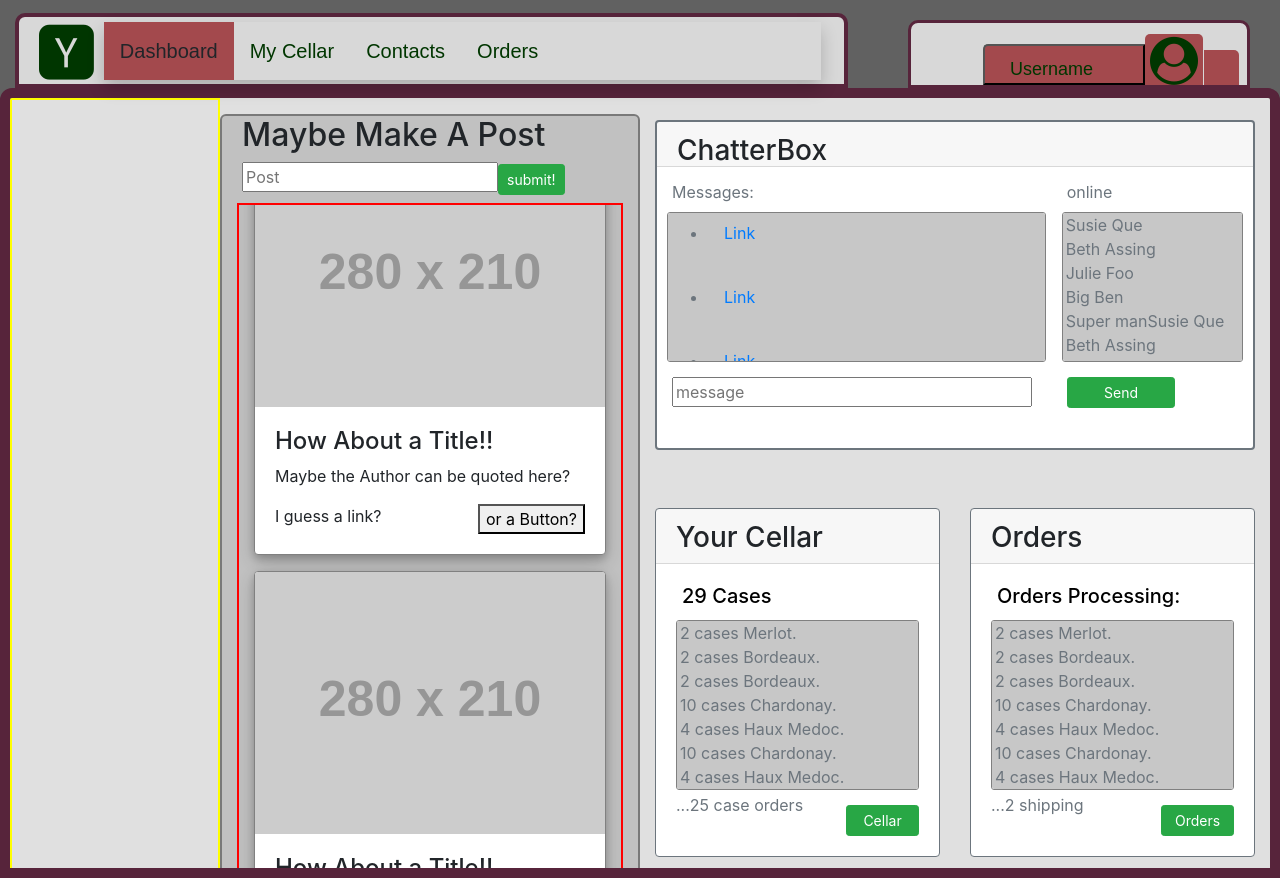
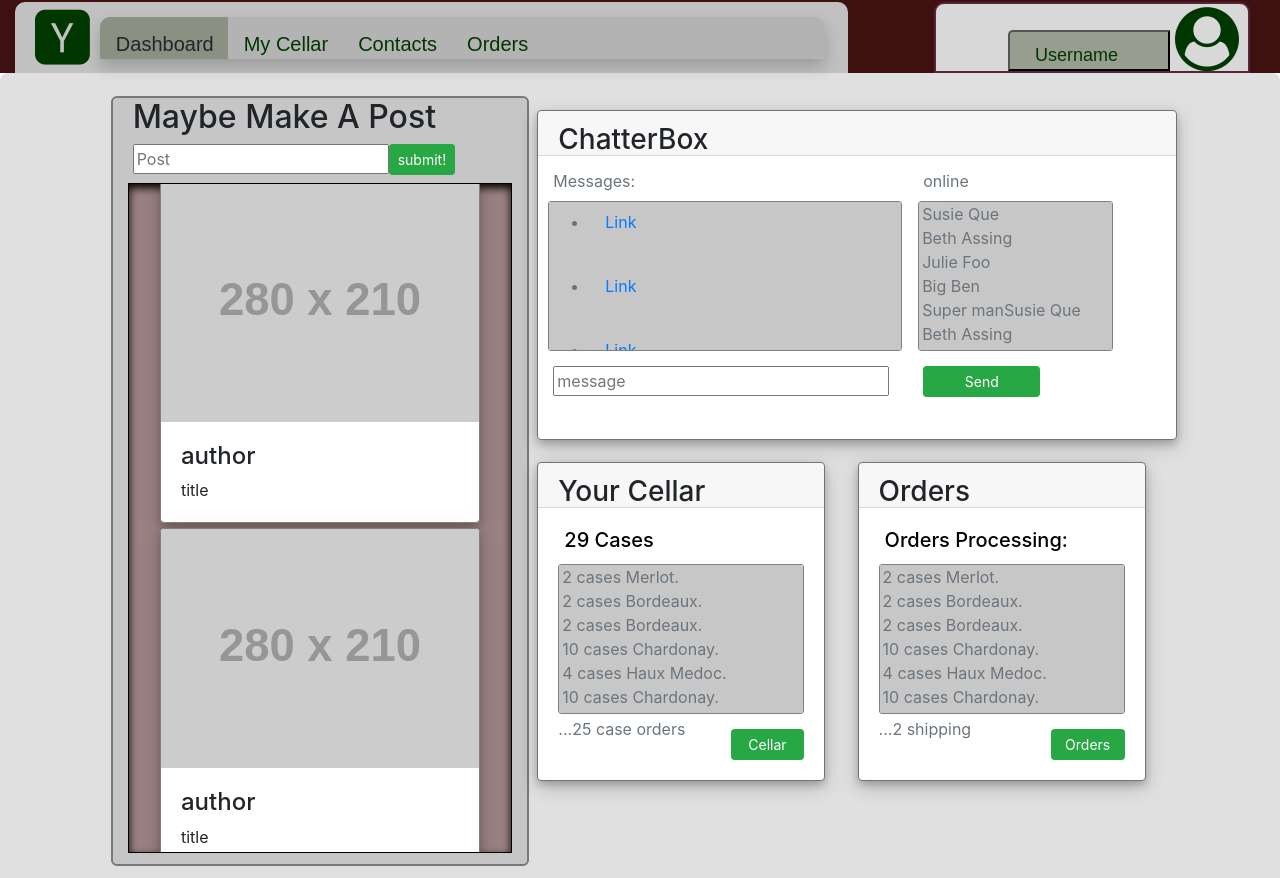
Before and after one commit to stefangreene/project2, a Node server app: page /admin in a window 1280 px wide. Run offline with Node 20, Linux system fonts and the light colour scheme; the visitor is signed in with stand-in values (Sample User, id 1); grey boxes labelled with a size stand in for pictures from a placeholder-image service; data that the repository does not hold is empty; some libraries are stand-ins or nearby versions.

Commit message:
frdiay at library

```diff
--- a/models/user.js
+++ b/models/user.js
@@ -17,7 +17,7 @@
     },
 
     profileUrl: {
-      type: Sequelize.STRING,
+      type: Sequelize.STRING
     },
 
     email: {
--- a/public/styles/dashboard-content.css
+++ b/public/styles/dashboard-content.css
@@ -1,27 +1,69 @@
 
 /*navigation and media responsive bootstrap elements*/
 html, body{
-    width: 100%; height: 100%; padding:5px 0 0 0; background-color: rgb(97, 97, 97)}
+    width: 100%;
+    height: 100%;
+    padding:1px 0 0 0;
+    background-color: rgb(63, 16, 16)
+}
+
 .admin-login{
-    display: flex; padding:0 4px 0 72px; margin-top:10px; background-color:rgb(216, 216, 216);  border-radius: 10px 10px 0 0; border: 3px solid rgb(87, 36, 59);}
+    display: flex;
+    padding:0 4px 0 72px;
+    background-color:rgb(216, 216, 216);
+    border-radius: 10px 10px 0 0;
+    border: 2px solid rgb(87, 36, 59);
+}
 
 /*icon*/
 #favicon{
-    color: rgb(0, 54, 0); margin: 3px 5px 0 5px;}
+    color: rgb(0, 54, 0);
+    margin: 3px 5px 0 5px;
+}
 
 /*Navbar Collapse*/
 #navigation-box {
-    display:flex; background-color:rgb(216, 216, 216); border: solid 4px rgb(87, 36, 59); border-radius: 10px 10px 0 0; margin-top:3px; float: left; z-index:2}
+    display:flex;
+    background-color:rgb(194, 193, 193);
+
+    border-radius: 10px 10px 0 0;
+    float: left; z-index:2
+}
 .topnav {
-  align-self: center; margin-left: 5px; margin-right:8px; width:100%; overflow: hidden; box-shadow: 0px 8px 16px 0px rgba(0,0,0,0.2); background-color: rgb(216, 216, 216)}
+  align-self: center;
+  margin-left: 5px;
+  margin-right:8px;
+  width:100%;
+  border-radius: 10px 10px 0 0;
+  overflow: hidden;
+  box-shadow: 0px 8px 16px 0px rgba(0,0,0,0.2);
+  background-color: rgb(180, 179, 179)
+}
 .topnav a {
-  float: left; display: block; color: #ffffff; font-family: Arial, Helvetica, sans-serif; font-size: 18px; font-weight: 200; color: rgb(0, 54, 0); padding: 14px 16px; text-decoration: none; font-size: 20px;}
+  float: left;
+  display: block;
+  color: #ffffff;
+  font-family: Arial, Helvetica, sans-serif;
+  font-size: 16px;
+  font-weight: 200;
+  color: rgb(0, 54, 0);
+  padding:12px 14px 0 16px;
+  text-decoration: none;
+  font-size: 20px;
+}
 .topnav a:hover {
-  background-color: rgb(200, 200, 200); color: black;}
+  background-color: rgb(200, 200, 200);
+  color: black;
+}
 .active {
-  background-color:rgba(136, 1, 7, 0.664); color:rgb(255, 255, 255);}
+  background-color:rgba(118, 128, 108, 0.664);
+  color:rgb(255, 255, 255);
+}
 .topnav .icon {
-  display: none;}
+  display: none;
+}
+
+
 
 @media screen and (max-width: 600px) {
 .topnav a:not(:first-child) {display: none;}
@@ -39,23 +81,99 @@
 
 
 /*Drop Down Admin */
-.logoutBumper{
-    width:35px; height:35px; margin:0 4px 0 1px; background-color: rgba(136, 1, 7, 0.664); border-radius: 0 5px 0 0;float: right; align-self: flex-end;}
+
 .userLogo{
-    background-color: rgba(136, 1, 7, 0.664); border-radius: 5px 5px 0 0; align-self: flex-end; float: right;}
+    border-radius: 5px 5px 0 0;
+    align-self: flex-end;
+    float: right;
+}
 .dropbtn {
-    background-color:  rgba(136, 1, 7, 0.664); font-family: Arial, Helvetica, sans-serif; font-size: 18px; font-weight: 200; color: rgb(0, 54, 0); padding: 10px 50px 0 25px; border-radius: 5px 0 0 0; cursor: pointer;}
+    background-color:rgba(118, 128, 108, 0.664);
+    color: #ffffff;
+    font-family: Arial, Helvetica, sans-serif;
+    font-size: 18px;
+    font-weight: 200;
+    color: rgb(0, 54, 0);
+    padding: 10px 50px 0 25px;
+    border-radius: 5px 0 0 0;
+    cursor: pointer;
+}
 .dropbtn:hover, .dropbtn:focus {
-    background-color: rgba(136, 1, 7, 0.664);}
+    background-color:rgba(167, 182, 152, 0.664);
+}
 .dropdown {
-    float: right; align-self: flex-end;}
+    float: right;
+    align-self: flex-end;
+}
 .dropdown-content {
-    display: none; position: absolute; background-color: #e4e4e4; min-width: 140px; overflow: auto; box-shadow: 0px 8px 16px 0px rgba(0,0,0,0.2); z-index: 1;}
+    display: none;
+    position: absolute;
+    background-color: #e4e4e4;
+    min-width: 140px;
+    overflow: auto;
+    box-shadow: 0px 8px 16px 0px rgba(0,0,0,0.2);
+    z-index: 1;
+}
 .dropdown-content a {
-    color: black;padding: 5px 5px 2px auto; text-decoration: none; display: block;}
-.dropdown a:hover {background-color: #ddd;}
-.show {display: block;}
+    color: black;
+    padding: 5px 5px 2px auto;
+    text-decoration: none;
+    display: block;
+}
+.dropdown a:hover {
+    background-color: #ddd;
+}
+.show {
+    display: block;
+}
 
-/*....content.....*/
+
+/*====================================content container==============================================*/
+
 #data-page{
-  display: block; overflow:auto; height:100%; background-color: rgb(224, 224, 224); align-items: start; border: 10px solid rgb(87, 36, 59)!important; border-radius: 12px 12px 0 0;}
+  display: block;
+  overflow:auto;
+  height:100%;
+  background-color: rgb(224, 224, 224);
+  align-items: start;
+  border-radius: 8px 8px 0 0;
+}
+
+/*========================================news Feed===================================================*/
+#scrollable{
+    padding:4px !important;
+    align-self:center;
+}
+
+#news-feed-container{
+    align-self: center;
+    background-color: rgb(198, 198, 198);
+    border:solid 2px rgb(121, 121, 121);
+    height:770px; border-radius:6px;
+}
+
+label#post{
+    margin-left:5px;
+}
+
+button#post-submit{
+    float:right;
+}
+
+div#scrollable-news{
+    padding-top:10px;
+    height:670px;overflow-y: scroll;
+    background-color: rgba(77, 3, 3, 0.358);
+    border:solid 1px black;
+    box-shadow: 0 4px 8px 0 black inset;
+}
+
+/*=======================================card for ajax news feed==================================================*/
+div.card{
+    align-self:center;
+    margin-top: 5px;
+    min-width:20rem;
+    max-width:30rem;
+    border:1px solid grey;
+    box-shadow: 0 4px 8px 0 rgba(0, 0, 0, 0.2), 0 6px 20px 0 rgba(0, 0, 0, 0.19);
+}
--- a/views/3dashboard.handlebars
+++ b/views/3dashboard.handlebars
@@ -33,8 +33,7 @@
         </div>
       </div>
       <!--User logo......Favicon-->
-      <div class="userLogo"><i class="fa fa-user-circle fa-3x" aria-hidden="true" id="favicon"></i></div>
-      <div class="logoutBumper"></div>
+      <div class="userLogo"><i class="fa fa-user-circle fa-4x" aria-hidden="true" id="favicon"></i></div>
     </div>
   </div>
 </div>
@@ -44,84 +43,50 @@
 <!--background and body container dashboard contents-->
 <div class="container-fluid" id="data-page">
     <div class="row d-flex flex-wrap">
-    <div class="col-lg-2 col-md-2 hidden-sm hidden-xs" style="border:solid 2px yellow"></div>
-    <div class="col-lg-4 col-md-4 col-sm-12 col-xs-12"
-      style="; padding:0!important; align-self:center;" id="scrollable">
+      <div class="col-lg-1 hidden-md hidden-sm hidden-xs"></div>
+        <div class="col-lg-4 col-md-12 col-sm-12 col-xs-12" id="scrollable">
 
 
-      <div class="col-md-12 mt-3" style="background-color: rgb(193, 193, 193); border:solid 2px rgb(121, 121, 121); height:800px; border-radius:6px;">
-        <label style="margin-left:5px;">
-          <h2>Maybe Make A Post</h2><input type="text" placeholder="Post"><button class="btn btn-success btn-sm"
-            style="float-right">submit!</button>
+<div class="col-md-12 mt-3" id="news-feed-container">
+  <label id="post"><h2>Maybe Make A Post</h2><input type="text" placeholder="Post">
+      <button class="btn btn-success btn-sm" id="post-submit">submit!</button>
     </label>
-        <div class="news-card-box d-flex flex-column justify-content-center"
-          style="border:solid 2px red; padding-top:10px; height:690px;overflow-y: scroll;">
+
+<!--Scrollable box for news feed-->
+<div class="news-card-box d-flex flex-column justify-content-center" id="scrollable-news">
 
 <!--Scrollable content for news feed-->
-          <!--Should Just need one to append our AJAX calls to-->
-          <div class="card d-flex mt-3"
-            style="width: 22rem; border:1px solid grey;  box-shadow: 0 4px 8px 0 rgba(0, 0, 0, 0.2), 0 6px 20px 0 rgba(0, 0, 0, 0.19);">
-            <img class="p-2 card-img-top" src="https://placehold.it/280x210" alt="Card image cap">
+<div class="card">
+  <img class="card-img-top" src="https://placehold.it/280x210" alt="Card image cap">
     <div class="card-body">
-              <h4 class="title-card">How About a Title!!</h4>
-              <p class="card-text">Maybe the Author can be quoted here?</p>
-              <p class="card-text">I guess a link?<button class="button" style="float:right;">or a Button?</button></p>
+      <h4 class="title-card">author</h4>
+          <p class="card-text">title</p>
          </div>
       </div>
 
-
-          <div class="card mt-3"
-            style="width: 22rem; align-self:center; border:1px solid grey; box-shadow: 0 4px 8px 0 rgba(0, 0, 0, 0.2), 0 6px 20px 0 rgba(0, 0, 0, 0.19);">
+<div class="card">
   <img class="card-img-top" src="https://placehold.it/280x210" alt="Card image cap">
     <div class="card-body">
-              <h4 class="title-card">How About a Title!!</h4>
-              <p class="card-text">Maybe the Author can be quoted here?</p>
-              <p class="card-text">I guess a link?<button class="button" style="float:right;">or a Button?</button></p>
+      <h4 class="title-card">author</h4>
+        <p class="card-text">title</p>
       </div>
     </div>
 
-          <div class="card mt-3"
-            style="width: 22rem; align-self:center; border:1px solid grey;  box-shadow: 0 4px 8px 0 rgba(0, 0, 0, 0.2), 0 6px 20px 0 rgba(0, 0, 0, 0.19);">
+    <div class="card">
   <img class="card-img-top" src="https://placehold.it/280x210" alt="Card image cap">
     <div class="card-body">
-              <h4 class="title-card">How About a Title!!</h4>
-              <p class="card-text">Maybe the Author can be quoted here?</p>
-              <p class="card-text">I guess a link?<button class="button" style="float:right;">or a Button?</button></p>
+      <h4 class="title-card">author</h4>
+          <p class="card-text">title</p>
          </div>
       </div>
 
-          <div class="card mt-3"
-            style="width: 22rem; align-self:center; border:1px solid grey;  box-shadow: 0 4px 8px 0 rgba(0, 0, 0, 0.2), 0 6px 20px 0 rgba(0, 0, 0, 0.19);">
+<div class="card">
   <img class="card-img-top" src="https://placehold.it/280x210" alt="Card image cap">
     <div class="card-body">
-              <h4 class="title-card">How About a Title!!</h4>
-              <p class="card-text">Maybe the Author can be quoted here?</p>
-              <p class="card-text">I guess a link?<button class="button" style="float:right;">or a Button?</button></p>
+      <h4 class="title-card">author</h4>
+        <p class="card-text">title</p>
       </div>
     </div>
-
-          <div class="card mt-3"
-            style="width: 22rem; align-self:center; border:1px solid grey;  box-shadow: 0 4px 8px 0 rgba(0, 0, 0, 0.2), 0 6px 20px 0 rgba(0, 0, 0, 0.19);">
-            <img class="card-img-top" src="https://placehold.it/280x210" alt="Card image cap">
-            <div class="card-body">
-              <h4 class="title-card">How About a Title!!</h4>
-              <p class="card-text">Maybe the Author can be quoted here?</p>
-              <p class="card-text">I guess a link?<button class="button" style="float:right;">or a Button?</button></p>
-            </div>
-          </div>
-
-          <div class="card mt-3"
-            style="width: 22rem; align-self:center; border:1px solid grey;  box-shadow: 0 4px 8px 0 rgba(0, 0, 0, 0.2), 0 6px 20px 0 rgba(0, 0, 0, 0.19);">
-            <img class="card-img-top" src="https://placehold.it/280x210" alt="Card image cap">
-            <div class="card-body">
-              <h4 class="title-card">How About a Title!!</h4>
-              <p class="card-text">Maybe the Author can be quoted here?</p>
-              <p class="card-text">I guess a link?<button class="button" style="float:right;">or a Button?</button></p>
-            </div>
-          </div>
-
-
-
         </div>
       </div>
     </div>
@@ -130,27 +95,24 @@
 
 
     <!--right column/ messaging/orders/cellar-->
-    <div class="col-lg-6 col-md-6 col-sm-12 col-xs-12" style=" height:800px;"
+    <div class="col-lg-7 col-md-12 col-sm-12 col-xs-12" style=" height:800px; padding-top:30px;"
       id="scrollable">
       <!--Dashboard contacts chart-->
-      <div class="row" style=" height:400px;">
-        <div class="col-md-12" style="padding-top:22px;">
+      <div class="row" style=" height:380px;">
+        <div class="col-md-12" style="padding-top:28px;">
           <div class="card border-secondary "
-            style="min-width: 20rem; max-width: 40rem; border:solid 2px; height:330px;">
+            style="max-width: 40rem; border:solid 1px; height:330px;">
             <div class="card-header" style="height: 45px;">
               <h3>ChatterBox</h3>
             </div>
             <div class="card-body text-secondary d-inline-flex p-2"
               style="padding:5px 2px 8px 2px!important; height:100%;">
 
-
-
-
               <!--Little Div for message box// notice the red borders for easier navigation-->
 
-              <div class="p-2 col-lg-8 col-md-12 col-sm-12 col-xs-12">
+              <div class="p-2 col-lg-7 col-md-6 col-sm-6 col-xs-6">
                 <label style="margin-left:5px;">Messages:</label>
-                <div class="message-box" style="height:150px;overflow-y: scroll; border: solid 1px grey; background-color:rgb(199, 199, 199);border-radius:3px;">
+                <div class="message-box" style="height:150px; overflow-y: scroll; border: solid 1px grey; background-color:rgb(199, 199, 199);border-radius:3px;">
                   <ul class="messages">
                     <li class="nav-item"><a class="nav-link" href="#">Link</a></li></br>
                     <li class="nav-item"><a class="nav-link" href="#">Link</a></li></br>
@@ -187,15 +149,14 @@
                 </div>
 
 <!--Little Div for chat names// notice the red borders for easier navigation-->
-                <div "p-2 col-lg-4 col-md-12 col-sm-12 col-xs-12" style="margin: 15px 0 0 5px; width: 95%;">
+                <div "p-2 col-lg-5 col-md-6 col-sm-6 col-xs-6" style="margin: 15px 0 0 5px; width: 95%;">
                   <input type="text" style="width: 100%" placeholder="message">
                 </div>
               </div>
 
-              <div class="p-2 col-lg-4 col-md-12 col-sm-12 col-xs-12">
+              <div class="p-2 col-lg-4 col-md-6 col-sm-6 col-xs-6">
                 <label style="margin-left:5px;">online</label>
-                <div class="good-place-for-names"
-                  style="padding-left:3px;height:150px;overflow-y: scroll; border: solid 1px grey; background-color:rgb(199, 199, 199); border-radius:3px;">
+                <div class="good-place-for-names" style="padding-left:3px;height:150px;overflow-y: scroll; border: solid 1px grey; background-color:rgb(199, 199, 199); border-radius:3px;">
                   <p>Susie Que</br>Beth Assing</br>Julie Foo</br>Big Ben</br>Super manSusie Que</br>Beth
                     Assing</br>Julie Foo</br>Big Ben
                     </br>Super manSusie Que</br>Beth Assing</br>Julie Foo</br>Big Ben</br>Super man</br>Julie
@@ -211,18 +172,18 @@
 
 
       <!--Dashboard orders and cellar chart-->
-      <div class="row d-flex flex-wrap">
+      <div class="row">
         <!--Dashboard your cellar chart-->
-        <div class="col-lg-6 col-md-6 col-sm-12 col-xs-12" style="padding-top:10px;">
-          <div class="card border-secondary" style="min-width: 16rem; max-width: 20rem;">
-            <div class="card-header" style="height: 55px;">
+        <div class="col-lg-5 col-md-12 col-sm-12 col-xs-12">
+          <div class="card border-secondary" style="min-width: 18rem; max-width: 18rem;">
+            <div class="card-header" style="height: 45px;">
               <h3>Your Cellar</h3>
             </div>
             <div class="card-body text-secondary">
 
               <h5 class="card-title" style="color:black; margin-left:6px;">29 Cases</h5>
               <div class="good-place-for-names"
-                style="padding-left:3px;height:170px;overflow-y: scroll; border: solid 1px grey; background-color:rgb(199, 199, 199); border-radius:3px;">
+                style="padding-left:3px;height:150px;overflow-y: scroll; border: solid 1px grey; background-color:rgb(199, 199, 199); border-radius:3px;">
                 <p class="card-text">2 cases Merlot.</br>2 cases Bordeaux.</br>2 cases Bordeaux.</br>10 cases
                   Chardonay.</br>4 cases Haux Medoc.</br>10 cases Chardonay.</br>4 cases Haux Medoc.</br>7 cases Pinot
                   Grigio.</br>4 cases Sparkling.</br>4 cases Haux Medoc.</br>7 cases Pinot Grigio.</br>4 cases
@@ -237,16 +198,16 @@
 
 
         <!--Dashboard orders Dashboard chart-->
-        <div class="col-lg-6 col-md-6 col-sm-12 col-xs-12" style="padding-top:10px;">
-          <div class="card border-secondary" style="min-width: 16rem; max-width: 20rem;">
-            <div class="card-header" style="height: 55px;">
+        <div class="col-lg-5 col-md-12 col-sm-12 col-xs-12">
+          <div class="card border-secondary" style="min-width: 18rem; max-width: 18rem;">
+            <div class="card-header" style="height: 45px;">
               <h3>Orders</h3>
             </div>
             <div class="card-body text-secondary">
 
               <h5 class="card-title" style="color:black; margin-left:6px;">Orders Processing:</h5>
               <div class="good-place-for-names"
-                style="padding-left:3px;height:170px;overflow-y: scroll; border: solid 1px grey; background-color:rgb(199, 199, 199); border-radius:3px;">
+                style="padding-left:3px; height:150px;overflow-y: scroll; border: solid 1px grey; background-color:rgb(199, 199, 199); border-radius:3px;">
                 <p class="card-text">2 cases Merlot.</br>2 cases Bordeaux.</br>2 cases Bordeaux.</br>10 cases
                   Chardonay.</br>4 cases Haux Medoc.</br>10 cases Chardonay.</br>4 cases Haux Medoc.</br>7 cases Pinot
                   Grigio.</br>4 cases Sparkling.</br>4 cases Haux Medoc.</br>7 cases Pinot Grigio.</br>4 cases
@@ -259,7 +220,7 @@
         </div>
 
 
-
+<div class="col-lg-2 col-md-2 hidden-sm hidden-xs"></div>
 
       </div>
       <!--end of small dashboard items-->
--- a/views/layouts/main.handlebars
+++ b/views/layouts/main.handlebars
@@ -3,6 +3,7 @@
 
 <head>
   <meta charset="utf-8">
+  <meta name="viewport" content="width=device-width, initial-scale=1">
   <link rel="stylesheet" href="https://stackpath.bootstrapcdn.com/bootstrap/4.3.1/css/bootstrap.min.css"
     integrity="sha384-ggOyR0iXCbMQv3Xipma34MD+dH/1fQ784/j6cY/iJTQUOhcWr7x9JvoRxT2MZw1T" crossorigin="anonymous">
   <link rel="stylesheet" href="https://cdnjs.cloudflare.com/ajax/libs/font-awesome/4.7.0/css/font-awesome.min.css">
```
Lines whose indentation alone changed are shown as unchanged.
